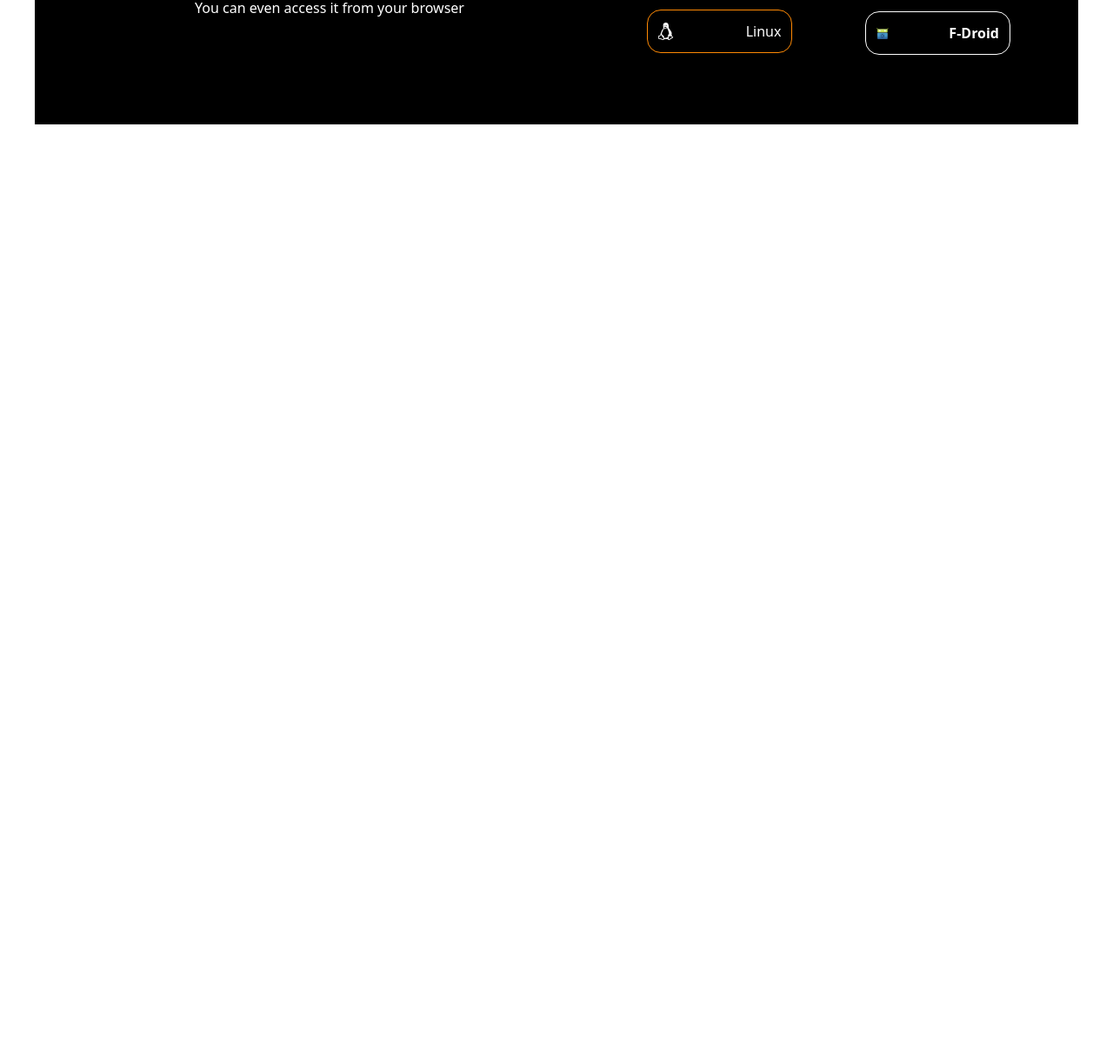
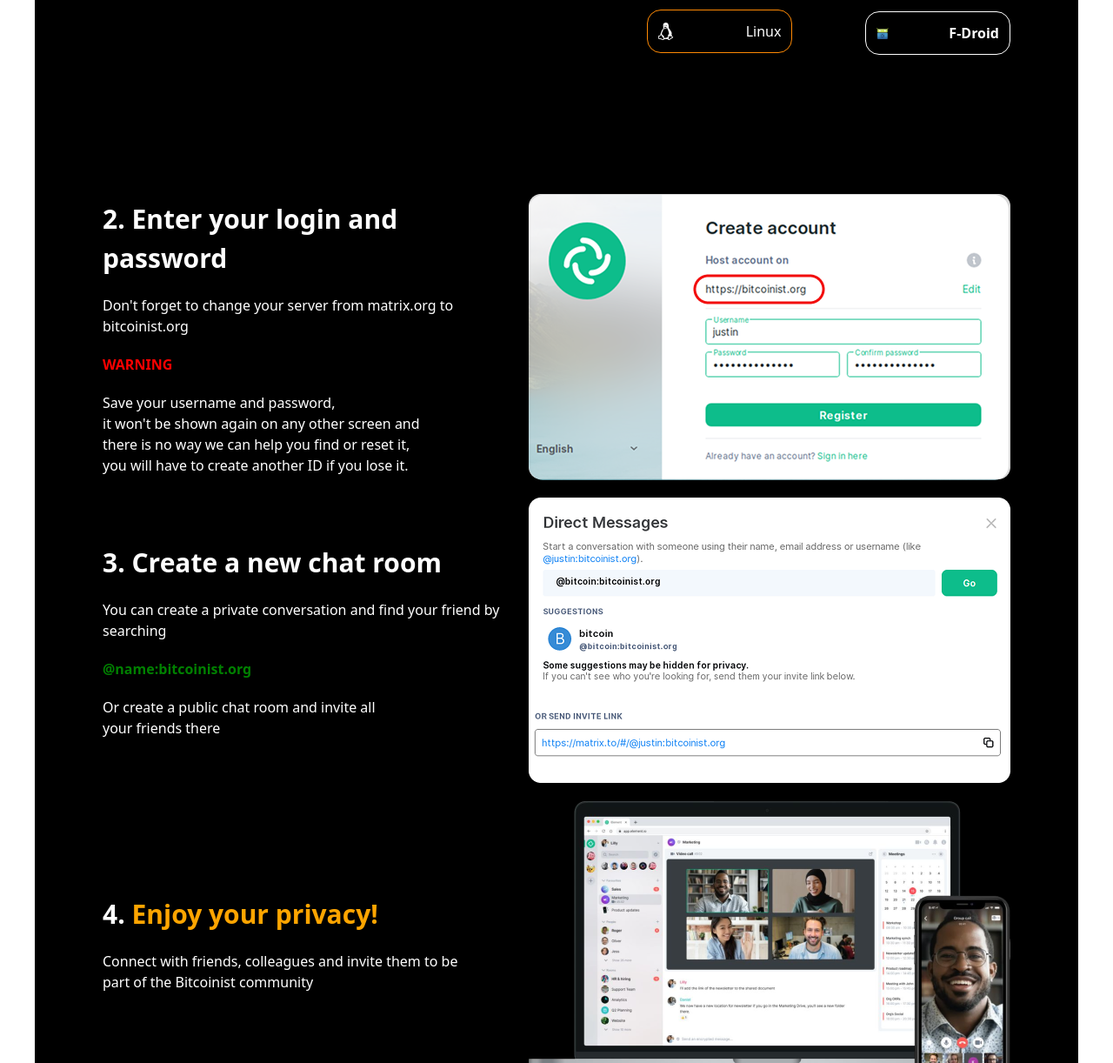
Before and after one commit to muhammaddev04/project.5, a website: page src/index.html in a window 1280 px wide. Shown: the part 2783-4005 px from the top of the page at 87% size. Before the commit the page ends 2926 px from the top, so only its background shows below. Drawn offline with nearby package versions, Linux system fonts and the light colour scheme; files that its build step writes are made by us from their sources.

Commit message:
section6

```diff
--- a/src/index.html
+++ b/src/index.html
@@ -126,7 +126,7 @@
         <h1 class="text-[40px]"><b>How to login</b></h1>
         <div class="md:flex md:justify-between md:items-center md:w-[90%] md:m-auto">
             <div class="md:w-[50%]">
-                <h2 class="text-[20px] md:text-[50px]"><b>1. Download to any device</b></h2>
+                <h2 class="text-[20px] md:text-[40px]"><b>1. Download to any device</b></h2>
                 <p>You can even access it from your browser</p>
             </div>
             <div class="md:w-[40%] md:flex md:justify-between md:items-center">
@@ -163,6 +163,33 @@
             </div>
         </div>
     </div>
+    <div class="section-6 max-w-300 m-auto p-5 py-20 flex text-white flex-col justify-between items-center gap-5 bg-black">
+        <div class="flex flex-col gap-5 md:flex md:flex-row justify-between items-center md:w-[90%] md:m-auto ">
+            <div class="flex flex-col gap-5 text-center md:text-start">
+                <h2 class="text-[30px]"><b>2. Enter your login and password</b></h2>
+                <p>Don't forget to change your server from matrix.org to bitcoinist.org</p>
+                <h3 class="text-[red]"><b>WARNING</b></h3>
+                <p>Save your username and password, <br> it won't be shown again on any other screen and <br> there is no way we can help you find or reset it, <br> you will have to create another ID if you lose it.</p>
+            </div>
+            <img src="./Group 142332.png" alt="">
+        </div>
+        <div class=" flex flex-col gap-5 md:flex md:flex-row justify-between items-center md:w-[90%] md:m-auto">
+            <div class="flex flex-col gap-5 text-center md:text-start">
+                <h2 class="text-[30px]"><b>3. Create a new chat room</b></h2>
+                <p>You can create a private conversation and find your friend by searching</p>
+                <a class="text-[green]"><b>@name:bitcoinist.org</b></a>
+                <p>Or create a public chat room and invite all <br> your friends there</p>
+            </div>
+            <img src="./Group 142334.png" alt="">
+        </div>
+        <div class=" flex flex-col gap-5 md:flex md:flex-row justify-between items-center md:w-[90%] md:m-auto">
+            <div class="flex flex-col gap-5 text-center md:text-start">
+                <h2 class="text-[30px] text-[orange]"><b><b class="text-white">4.</b> Enjoy your privacy!</b></h2>
+                <p>Connect with friends, colleagues and invite them to be <br> part of the Bitcoinist community</p>
+            </div>
+            <img src="./Group 142325.png" alt="">
+        </div>
+    </div>
     <div class="footer"></div>
 
 </body>
```
Also changed, not shown: src/Group 142325.png (added), src/Group 142332.png (added), src/Group 142334.png (added).
